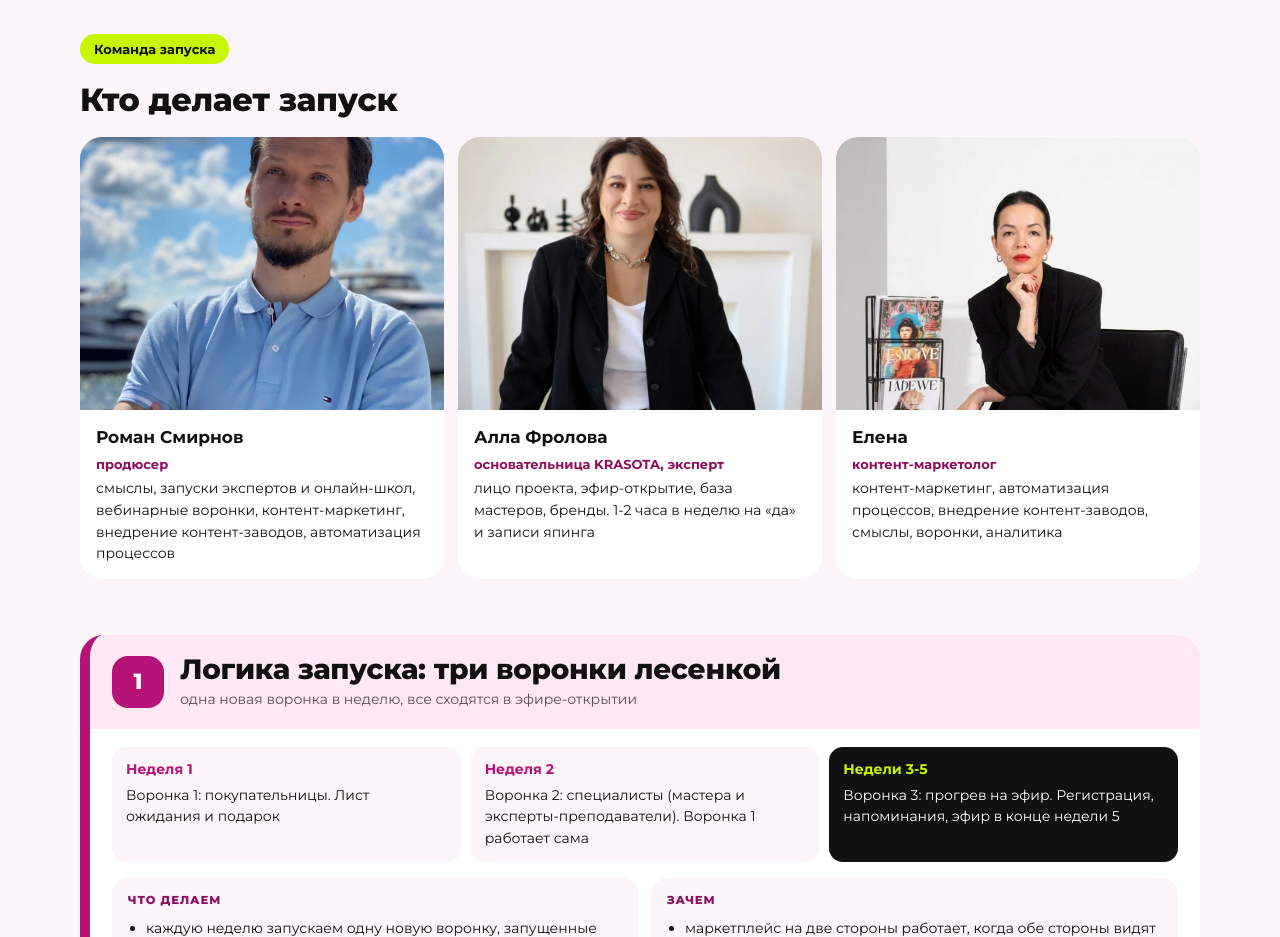
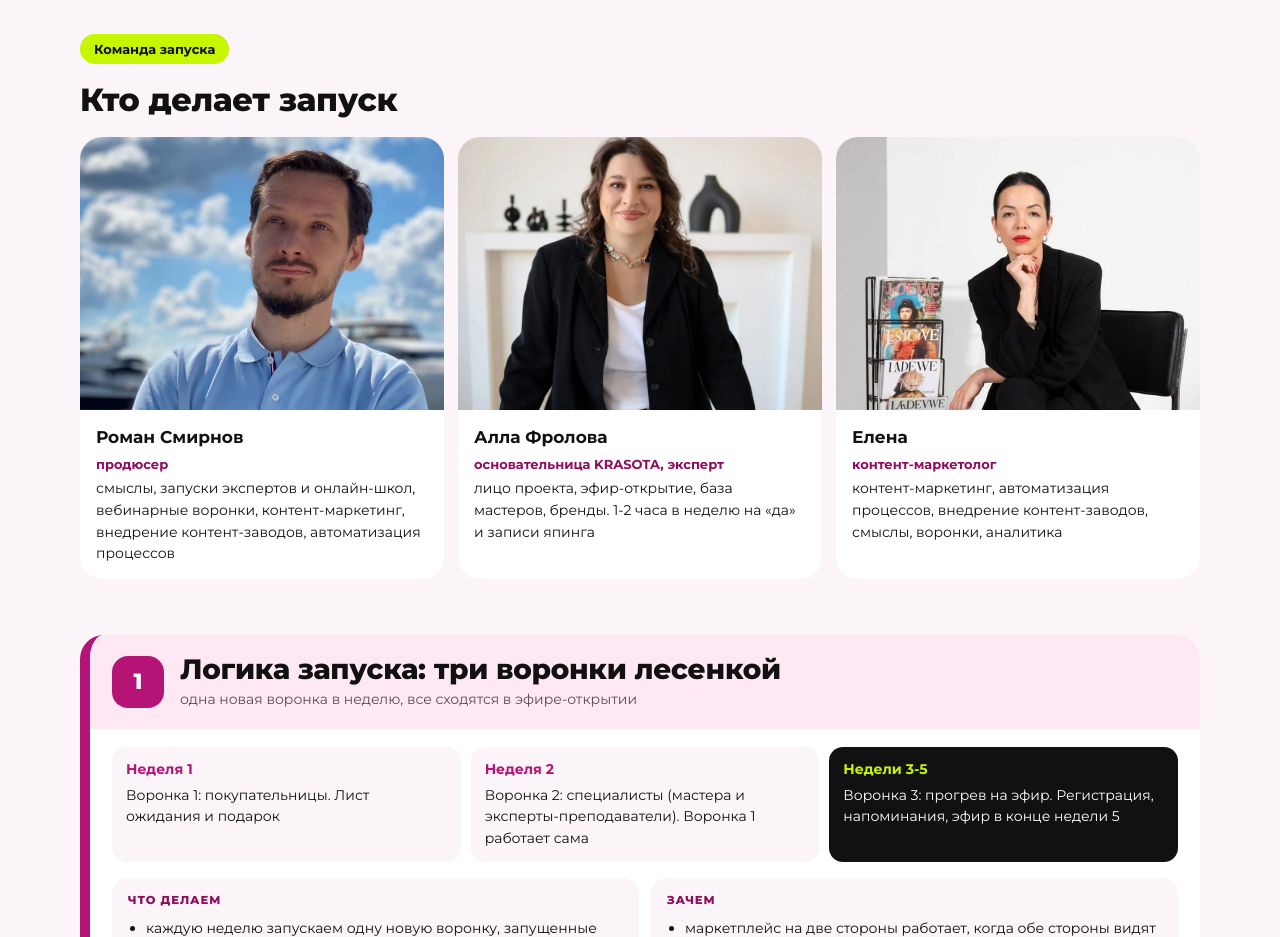
Before and after one commit to KURSK-24/krasota-strategiya, a plain HTML site: page plan-zapuska/index.html in a window 1280 px wide. Shown: the part 900-1837 px from the top of the page. Drawn offline with nearby package versions, Linux system fonts and the light colour scheme.

Commit message:
Кадрирование фото команды

```diff
--- a/plan-zapuska/index.html
+++ b/plan-zapuska/index.html
@@ -290,9 +290,9 @@ a:focus-visible{outline:3px solid var(--lime);outline-offset:2px}
   <span class="kicker">Команда запуска</span>
   <h2>Кто делает запуск</h2>
   <div class="team">
-    <div class="tm"><img src="../assets/roma.jpg" alt="Роман Смирнов"><div class="tx"><b>Роман Смирнов</b><span>продюсер</span>смыслы, запуски экспертов и онлайн-школ, вебинарные воронки, контент-маркетинг, внедрение контент-заводов, автоматизация процессов</div></div>
+    <div class="tm"><img src="../assets/roma.jpg" alt="Роман Смирнов" style="object-position:center 0%"><div class="tx"><b>Роман Смирнов</b><span>продюсер</span>смыслы, запуски экспертов и онлайн-школ, вебинарные воронки, контент-маркетинг, внедрение контент-заводов, автоматизация процессов</div></div>
     <div class="tm"><img src="../assets/alla.jpg" alt="Алла Фролова"><div class="tx"><b>Алла Фролова</b><span>основательница KRASOTA, эксперт</span>лицо проекта, эфир-открытие, база мастеров, бренды. 1-2 часа в неделю на «да» и записи япинга</div></div>
-    <div class="tm"><img src="../assets/elena.jpg" alt="Елена"><div class="tx"><b>Елена</b><span>контент-маркетолог</span>контент-маркетинг, автоматизация процессов, внедрение контент-заводов, смыслы, воронки, аналитика</div></div>
+    <div class="tm"><img src="../assets/elena.jpg" alt="Елена" style="object-position:center 30%"><div class="tx"><b>Елена</b><span>контент-маркетолог</span>контент-маркетинг, автоматизация процессов, внедрение контент-заводов, смыслы, воронки, аналитика</div></div>
   </div>
 </section>
 
```
